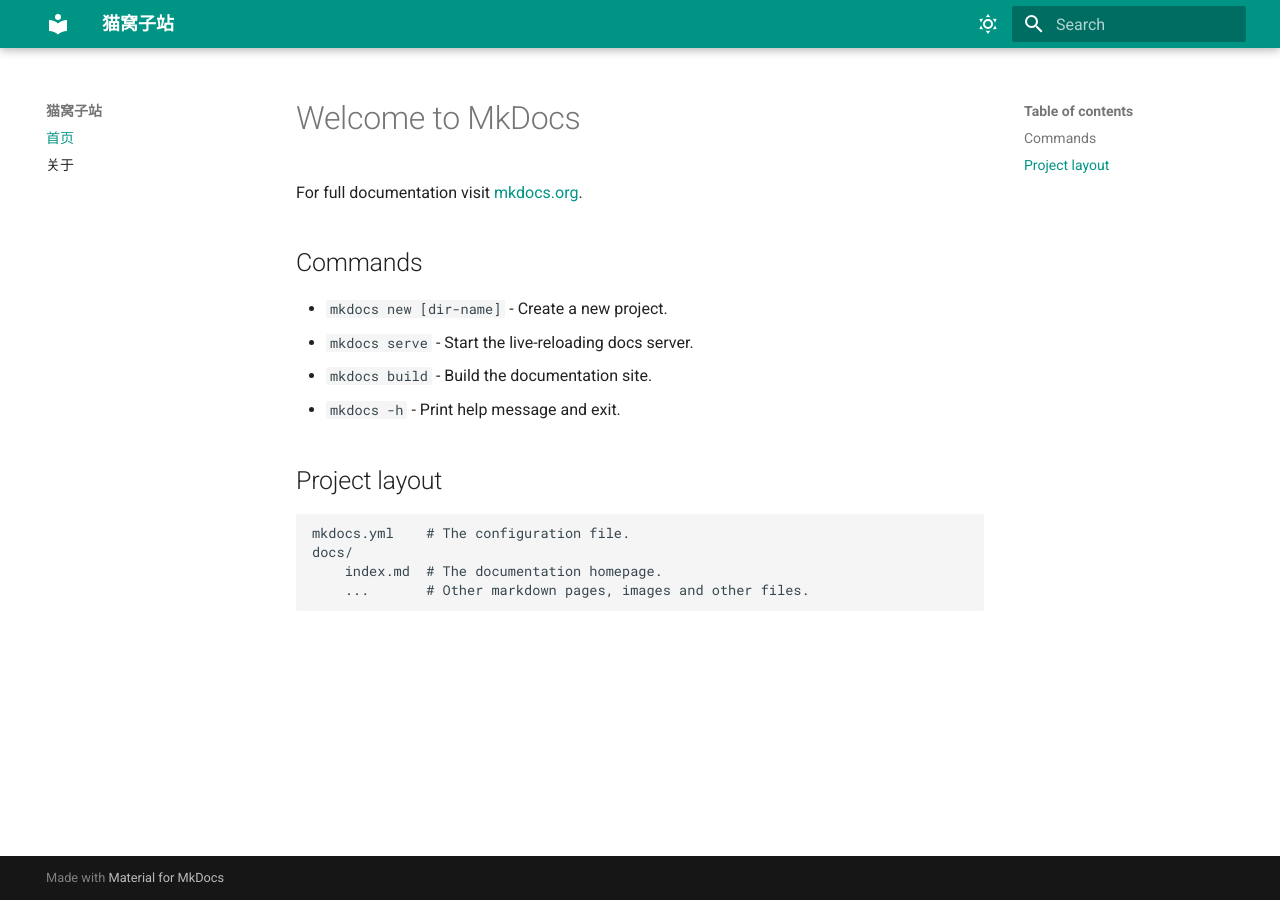
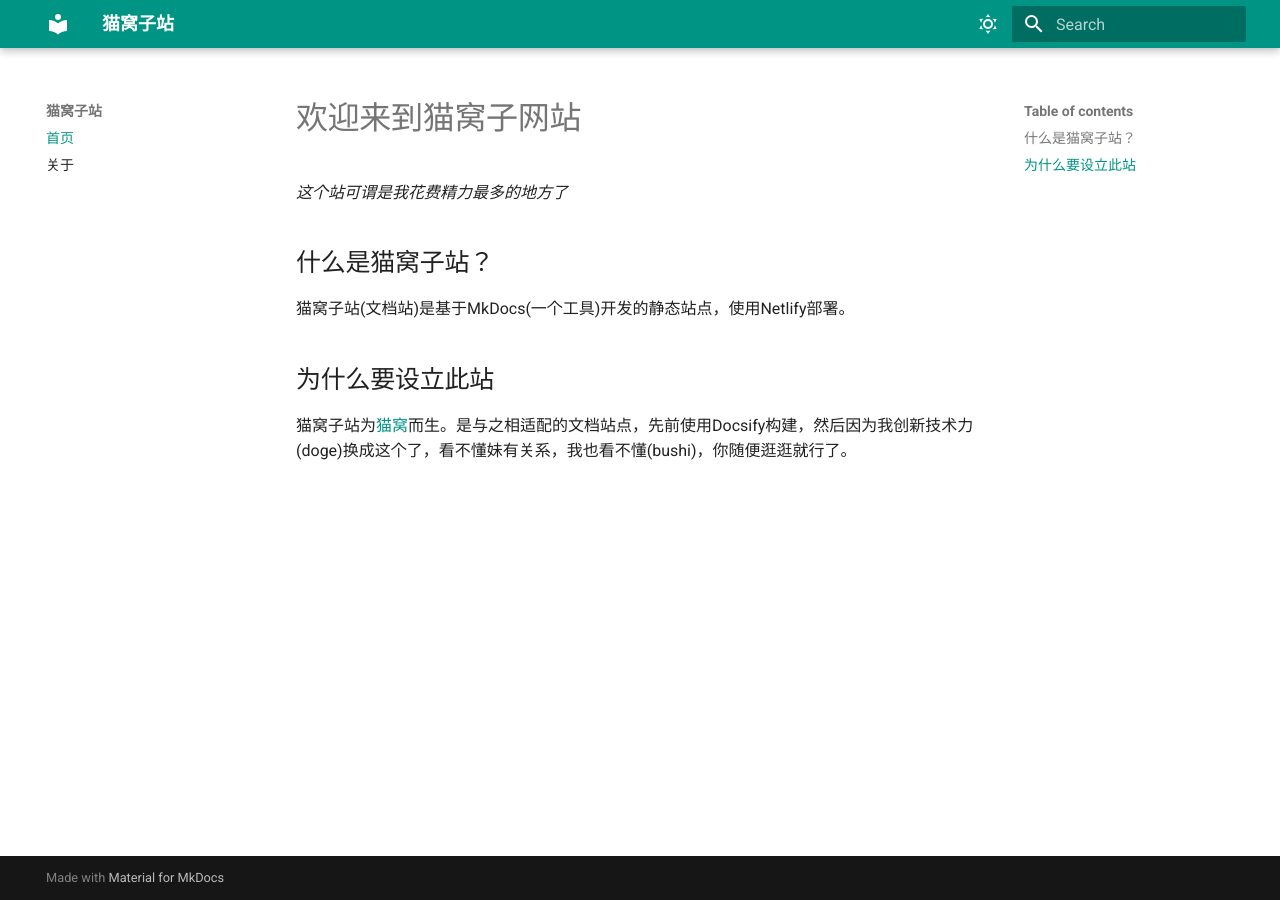
Before and after one commit to VICTORIALAZY111/CatHouseMkdocs, an MkDocs documentation site: the page built from docs/index.md, in a window 1280 px wide. Built offline with MkDocs 1.6.1 and Material for MkDocs 9.7.7, drawn with Linux system fonts in a browser that asks for light colours.

Commit message:
Add files via upload

```diff
--- a/docs/index.md
+++ b/docs/index.md
@@ -1,17 +1,6 @@
-# Welcome to MkDocs
-
-For full documentation visit [mkdocs.org](https://www.mkdocs.org).
-
-## Commands
-
-* `mkdocs new [dir-name]` - Create a new project.
-* `mkdocs serve` - Start the live-reloading docs server.
-* `mkdocs build` - Build the documentation site.
-* `mkdocs -h` - Print help message and exit.
-
-## Project layout
-
-    mkdocs.yml    # The configuration file.
-    docs/
-        index.md  # The documentation homepage.
-        ...       # Other markdown pages, images and other files.
+# 欢迎来到猫窝子网站
+*这个站可谓是我花费精力最多的地方了*
+## 什么是猫窝子站？
+猫窝子站(文档站)是基于MkDocs(一个工具)开发的静态站点，使用Netlify部署。
+## 为什么要设立此站
+猫窝子站为[猫窝](meow-house.netlify.app)而生。是与之相适配的文档站点，先前使用Docsify构建，然后因为我创新技术力(doge)换成这个了，看不懂妹有关系，我也看不懂(bushi)，你随便逛逛就行了。
```
